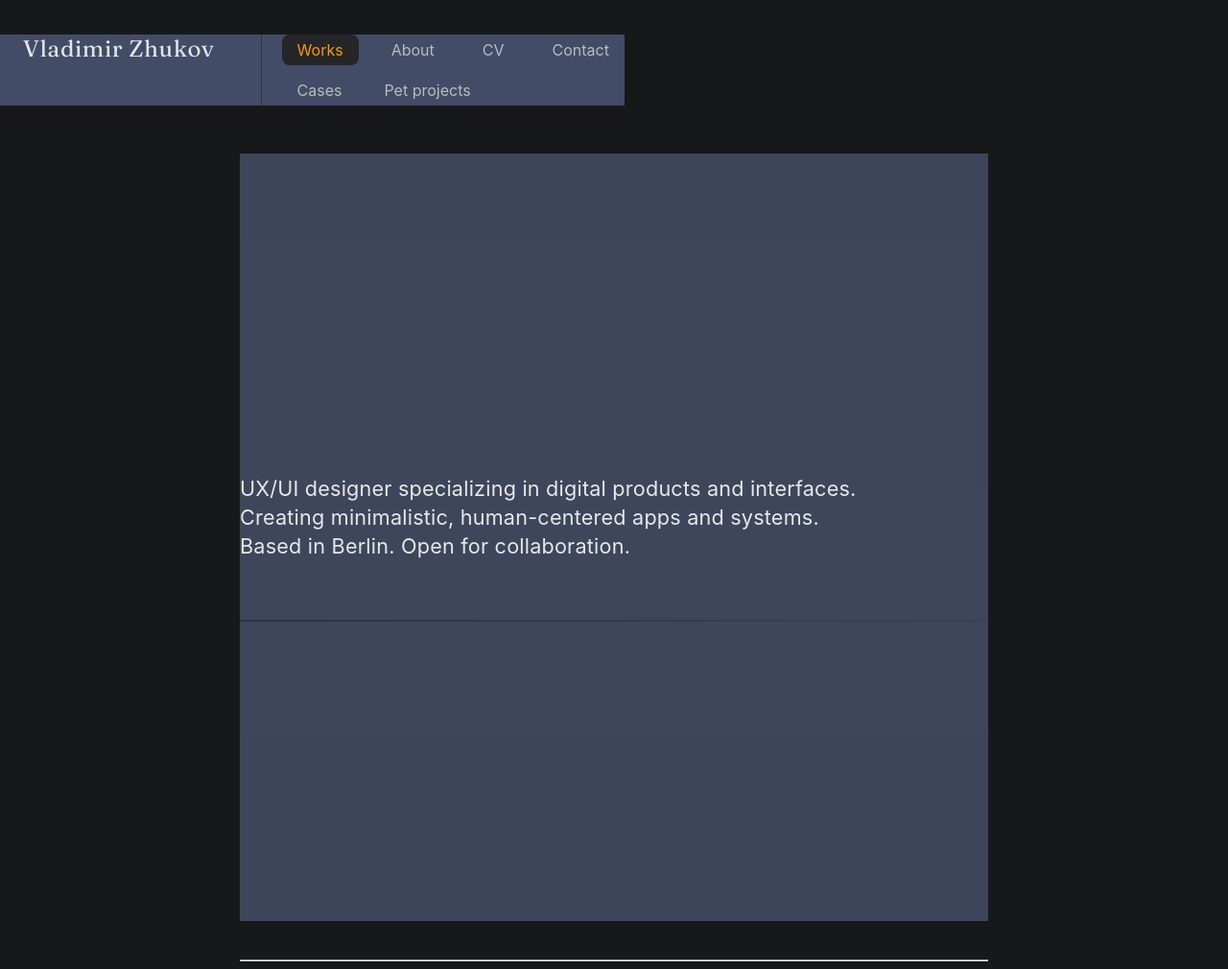
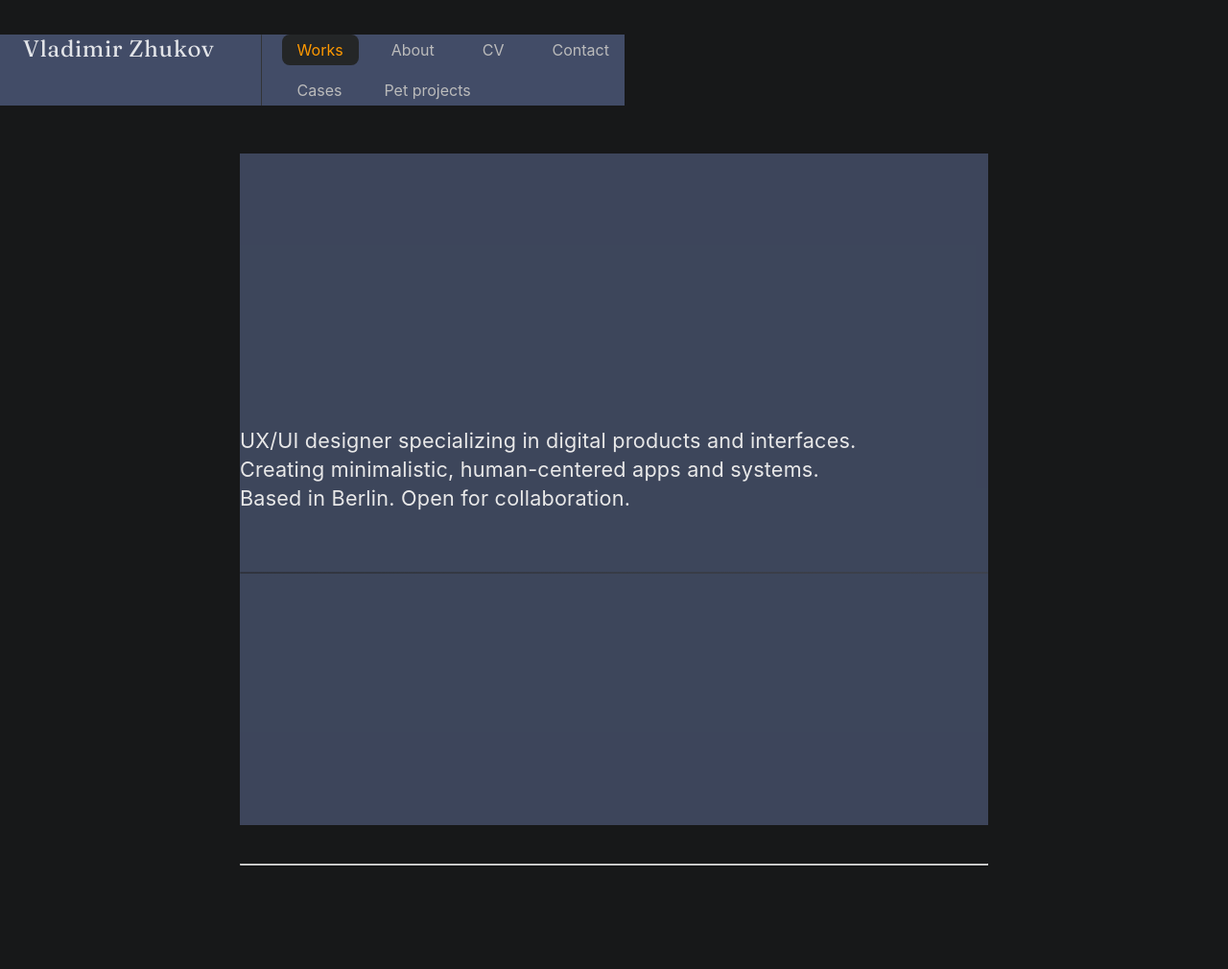
Before and after one commit to uxiscool/experience, a Jekyll site: the page built from index.md, in a window 1280 px wide. Shown: the whole page at 96% size. Built offline with Jekyll 4.4.1, drawn with Linux system fonts in a browser that asks for light colours; after the commit the page ends 910 px from its top, so only the background shows below that.

Commit message:
Add files via upload

```diff
--- a/assets/css/main.css
+++ b/assets/css/main.css
@@ -123,7 +123,7 @@ main {
   display: flex;
   flex-direction: column;
   justify-content: center;
-  min-height: calc(100vh - 100px); /* корректируй по факту */
+  min-height: calc(100vh - 200px); /* корректируй по факту */
   font-size: 1.35rem;
   font-weight: 400;
   color: #fff;
```
